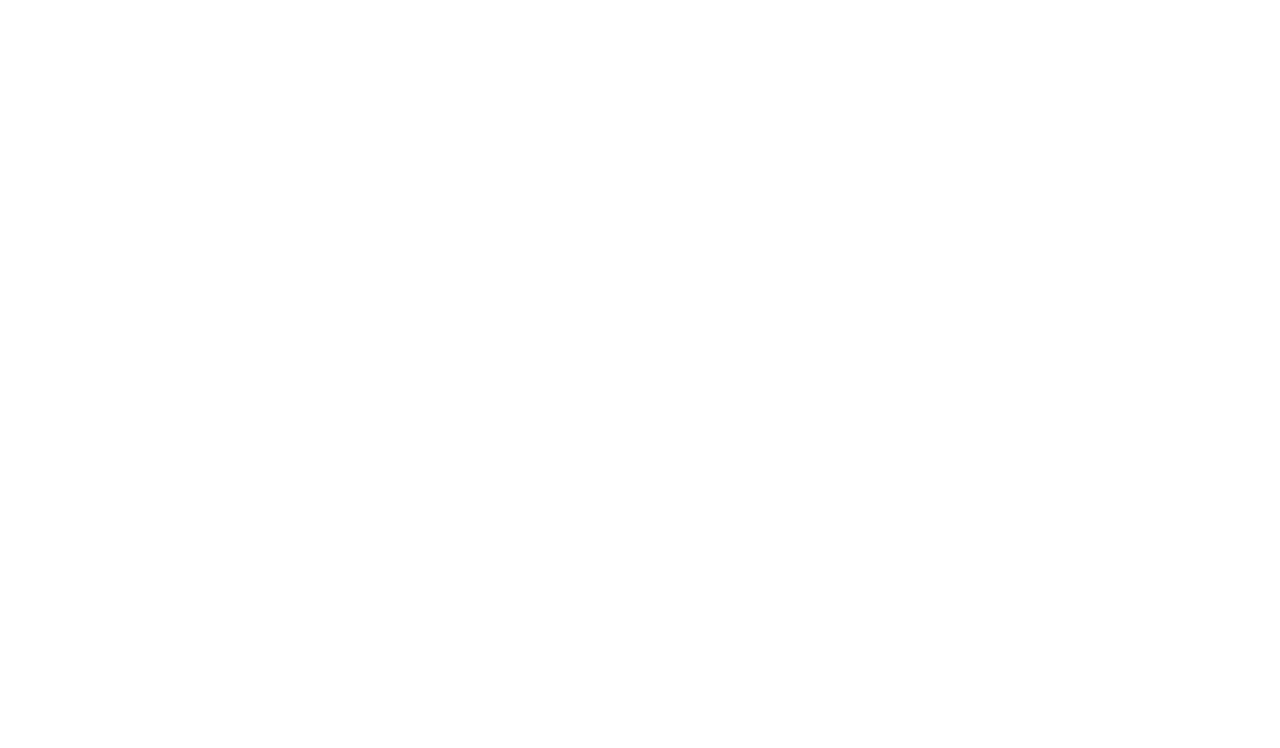
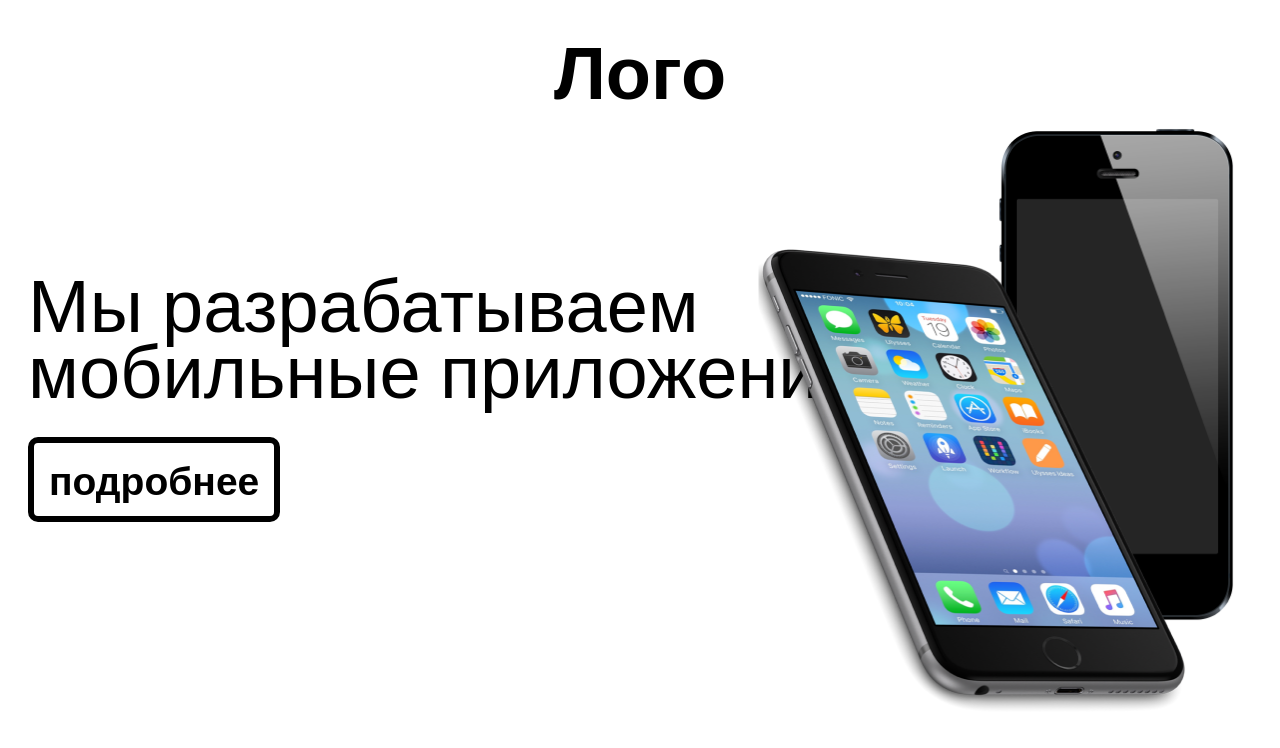
Before and after one commit to Armensch11/webProject1, a plain HTML site: page index.html in a window 1280 px wide. Drawn offline with nearby package versions, Linux system fonts and the light colour scheme.

Commit message:
simple web page

```diff
--- a/index.html
+++ b/index.html
@@ -2,11 +2,36 @@
 <html lang="en">
 <head>
     <meta charset="UTF-8">
-    <meta http-equiv="X-UA-Compatible" content="IE=edge">
-    <meta name="viewport" content="width=device-width, initial-scale=1.0">
+    <link rel="stylesheet" href="style.css">
+
+    <link rel="preconnect" href="https://fonts.googleapis.com">
+    <link rel="preconnect" href="https://fonts.gstatic.com" crossorigin>
+
+
+    <link href="https://fonts.googleapis.com/css2?family=Open+Sans:wght@300;400;500;700;800&display=swap" rel="stylesheet">
+
+
     <title>Мобильные приложения</title>
 </head>
 <body>
+    <div class="main">
+        <div class="container">
+            <div class="header-logo">Лого</div>
+            <div class="header-inner">
+                <div class="header-container">
+                    <div class="header-title">Мы разрабатываем мобильные приложения</div>
+                    <div class="header-btn">
+                        <a href="#">подробнее</a>
+                    </div>
+                </div>
+                    <div class="phone">
+                        <img class="iphone-1" src="./img/phone2.png" alt="phone fronside">
+                        <img class="iphone-2" src="./img/phone1.png" alt="phone backside">
+                    </div>
 
+
+            </div>
+        </div>
+    </div>
 </body>
 </html>
--- a/style.css
+++ b/style.css
@@ -0,0 +1,52 @@
+body {
+    font-family: 'Open Sans', sans-serif;
+}
+.container {
+    margin: auto 20px;
+}
+
+.header-logo {
+    font-size: 74px;
+    font-weight: 800;
+    margin-top: 20px;
+    text-align: center;
+}
+.header-inner {
+    display: flex;
+}
+.header-title {
+    font-size: 74px;
+    line-height: 89.2%;
+    font-weight: 300;
+    width: 878px;
+    margin-bottom: 50px;
+    margin-top: 150px;
+
+}
+
+.header-btn a {
+font-size: 39px;
+font-weight: 800;
+padding: 10px 15px;
+background-color: #fff;
+text-decoration: none;
+color: #000;
+border: 6px #000 solid;
+border-radius: 10px;
+}
+
+.iphone-1 {
+    height: 478px;
+    width: 436px;
+    position:absolute;
+    z-index: 2;
+    right: 86px;
+    bottom: 83px;
+}
+.iphone-2 {
+    height: 507px;
+    width: 268px;
+    position: absolute;
+    z-index: 1;
+    right: 30px;
+}
```
Also changed, not shown: img/phone1.png (added), img/phone2.png (added), 1 other file.
